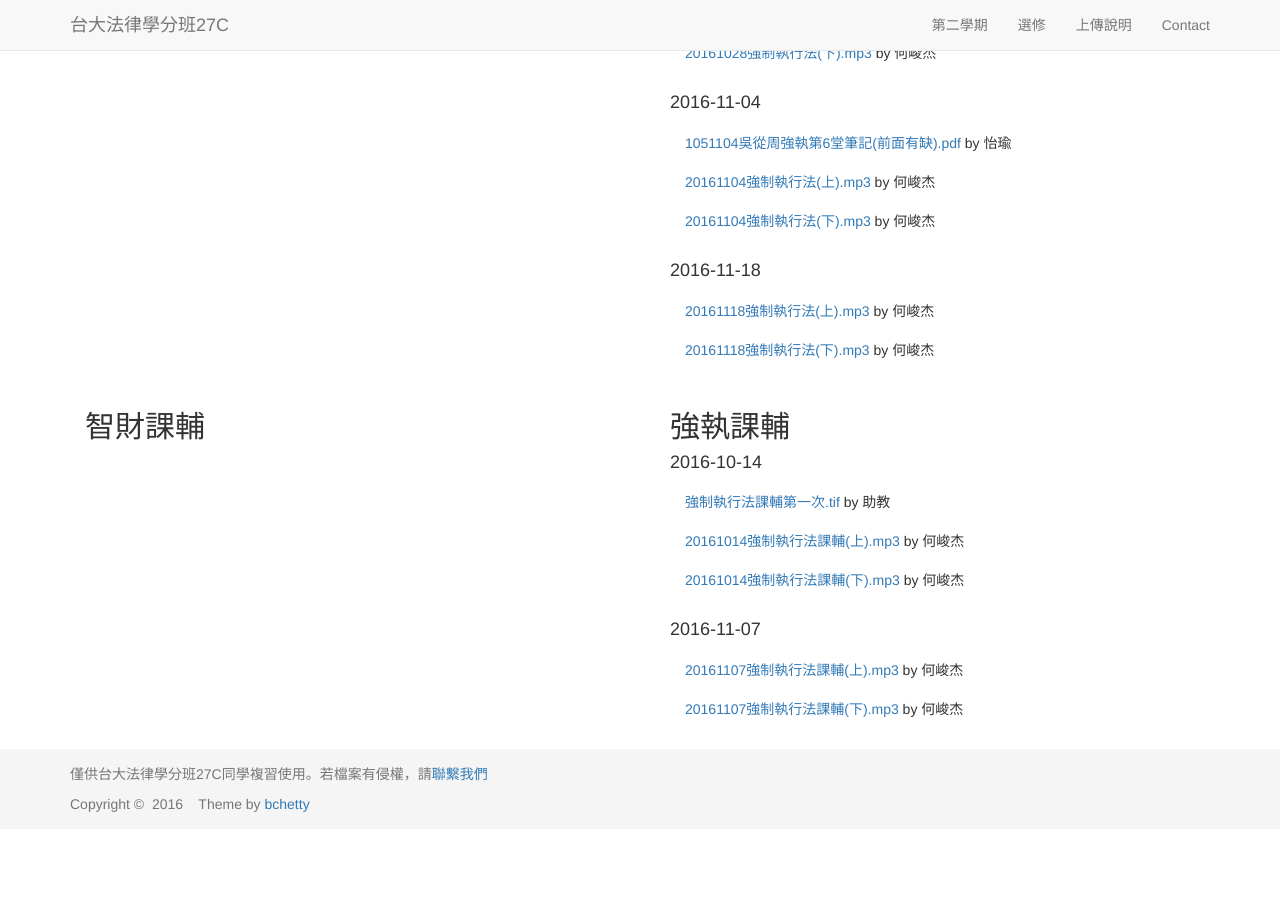
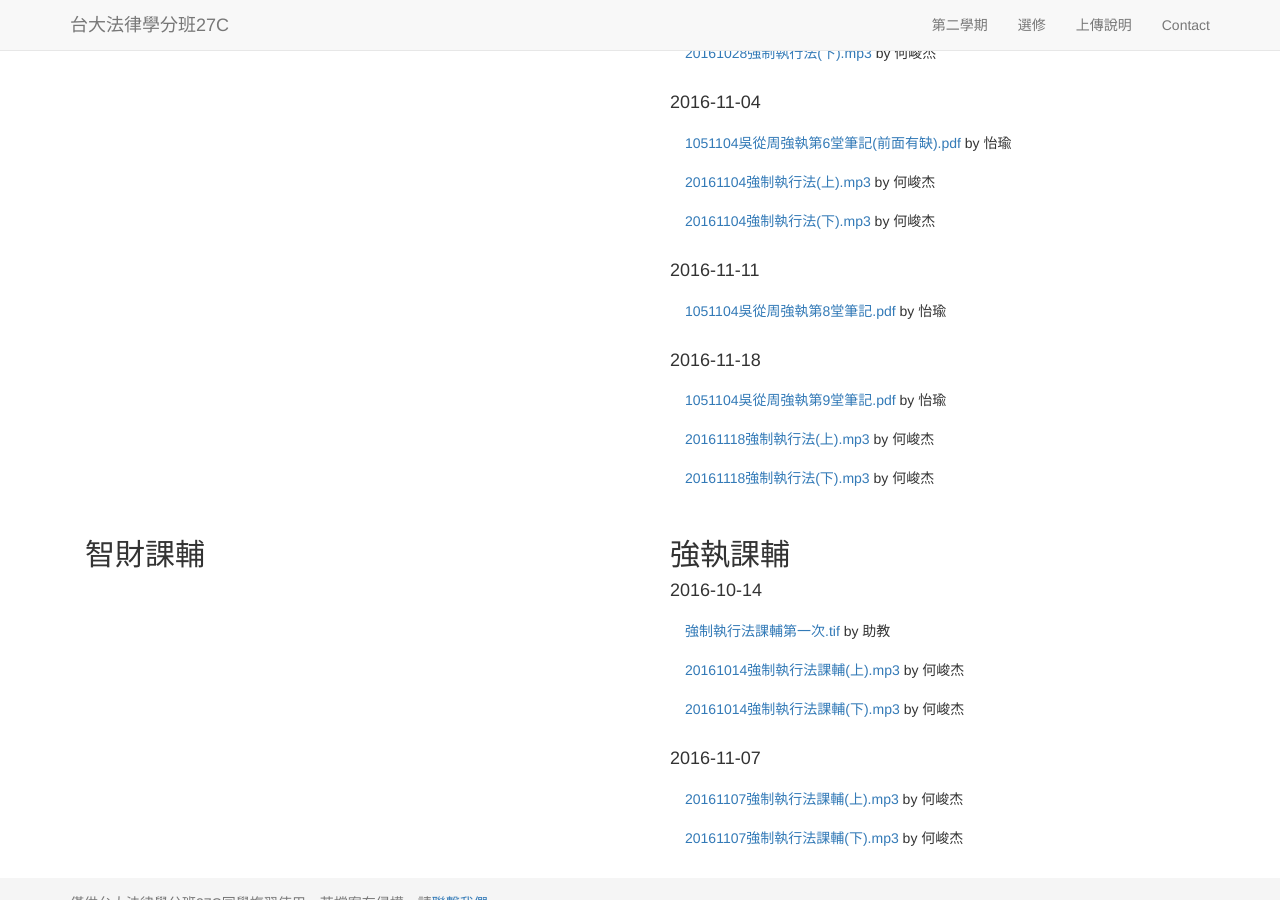
Before and after one commit to maxmilian/ntu_specs_law, a Jekyll site: the page built from elective/index.html, in a window 1280 px wide and 900 px high, scrolled down 909 px. Built offline with Jekyll 4.4.1, drawn with Linux system fonts in a browser that asks for light colours; nearby versions of some CDN libraries; before the commit the page ends 1748 px from its top, so only the background shows below that.

Commit message:
add materials

```diff
--- a/elective/index.html
+++ b/elective/index.html
@@ -73,8 +73,13 @@ layout: template1
         <li class="list-group-item"><a href="{{ site.enforcement_act_record }}/Ho_6_1.mp3">20161104強制執行法(上).mp3</a> by 何峻杰</li>
         <li class="list-group-item"><a href="{{ site.enforcement_act_record }}/Ho_6_2.mp3">20161104強制執行法(下).mp3</a> by 何峻杰</li>
       </ul>
+      <h4>2016-11-11</h4>
+      <ul class="list-group">
+        <li class="list-group-item"><a href="/ntu_specs_law/elective/enforcement_act/doc/enforcement_act_8.pdf">1051104吳從周強執第8堂筆記.pdf</a> by 怡瑜</li>
+      </ul>
       <h4>2016-11-18</h4>
       <ul class="list-group">
+        <li class="list-group-item"><a href="/ntu_specs_law/elective/enforcement_act/doc/enforcement_act_9.pdf">1051104吳從周強執第9堂筆記.pdf</a> by 怡瑜</li>
         <li class="list-group-item"><a href="{{ site.enforcement_act_record }}/Ho_7_1.mp3">20161118強制執行法(上).mp3</a> by 何峻杰</li>
         <li class="list-group-item"><a href="{{ site.enforcement_act_record }}/Ho_7_2.mp3">20161118強制執行法(下).mp3</a> by 何峻杰</li>
       </ul>
--- a/semester2/index.html
+++ b/semester2/index.html
@@ -153,6 +153,7 @@ layout: template1
       </ul>
       <h4>2016-11-15</h4>
       <ul class="list-group">
+        <li class="list-group-item"><a href="/ntu_specs_law/semester2/criminal_procedure/doc/criminal_procedure_8.pdf">1051115薛智仁刑訴第8堂筆記.pdf</a> by 怡瑜</li>
         <li class="list-group-item"><a href="{{ site.criminal_procedure_record }}/Kao_8_1.mp3">20161115刑事訴訟法(上).mp3</a> by 高</li>
         <li class="list-group-item"><a href="{{ site.criminal_procedure_record }}/Kao_8_2.mp3">20161115刑事訴訟法(下).mp3</a> by 高</li>
         <li class="list-group-item"><a href="{{ site.criminal_procedure_record }}/Huang_8.mp3">20161115-刑訴</a> by LucyHuang</li>
@@ -164,6 +165,7 @@ layout: template1
       </ul>
       <h4>2016-11-22</h4>
       <ul class="list-group">
+        <li class="list-group-item"><a href="/ntu_specs_law/semester2/criminal_procedure/doc/criminal_procedure_10.pdf">1051122薛智仁刑訴第9堂筆記.pdf</a> by 怡瑜</li>
         <li class="list-group-item"><a href="{{ site.criminal_procedure_record }}/Kao_10_1.mp3">20161122刑事訴訟法(上).mp3</a> by 高</li>
         <li class="list-group-item"><a href="{{ site.criminal_procedure_record }}/Kao_10_2.mp3">20161122刑事訴訟法(下).mp3</a> by 高</li>
       </ul>
```
Also changed, not shown: 4 other files.
